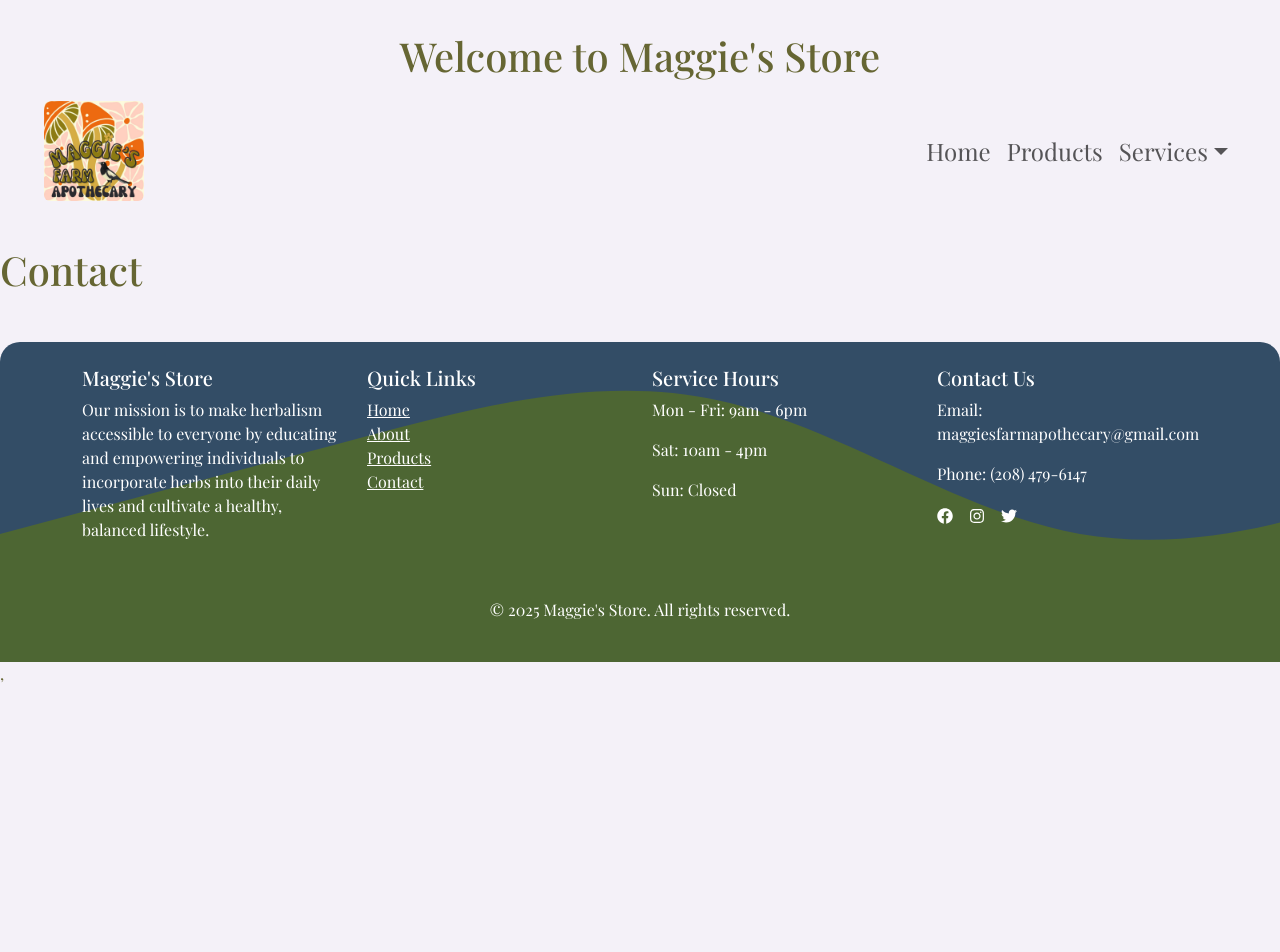
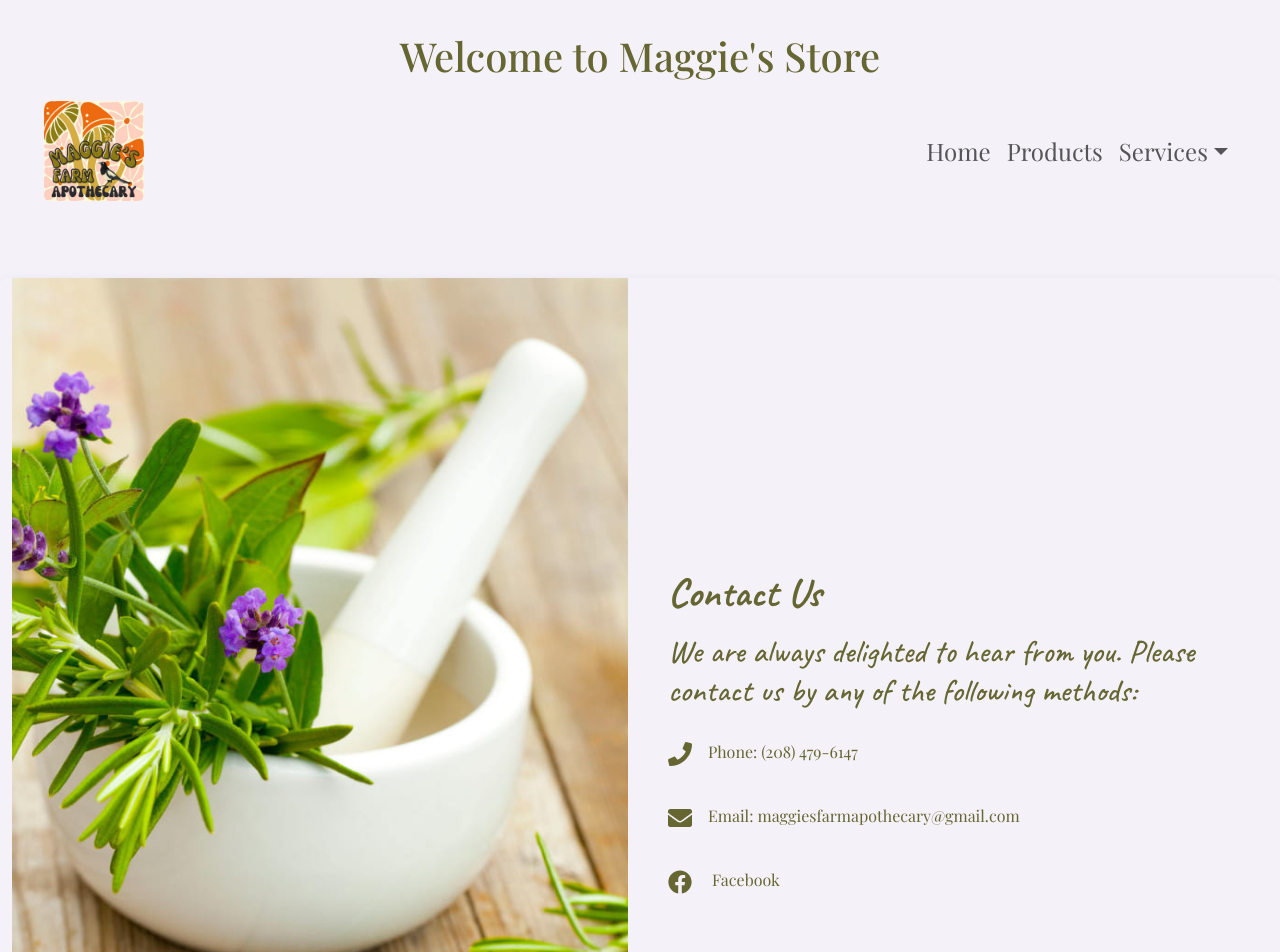
Before and after one commit to ramosmarco95/maggies-farm-apothecary, a React (Vite) app in the folder frontend/: page /maggies-farm-apothecary/contact in a window 1280 px wide. Shown: the top 952 px of the page. Before the commit the page ends 800 px from the top, so only its background shows below. Built offline with nearby package versions, Linux system fonts and the light colour scheme; a web font is replaced by a local one.

Commit message:
Added contact page and .gitignore

```diff
--- a/frontend/src/App.jsx
+++ b/frontend/src/App.jsx
@@ -6,10 +6,12 @@ import "./index.css";
 // pages
 import ProductsPage from "./pages/ProductsPage/ProductsPage.jsx"
 import HomePage from './pages/HomePage/HomePage.jsx';
+import ContactPage from './pages/ContactPage/ContactPage.jsx';
 
 // components
 import Header from './components/Header/Header.jsx';
 import Footer from './components/Footer/Footer.jsx';
+
 
 function App() {
 
@@ -21,7 +23,7 @@ function App() {
       <Routes>
         <Route path="/" element={<HomePage />} />
         <Route path="/about" element={<h1>About</h1>} />
-        <Route path="/contact" element={<h1>Contact</h1>} />
+        <Route path="/contact" element={<ContactPage />} />
         <Route path="/services" element={<h1>Services</h1>} />
         <Route path="/products" element={<ProductsPage />} />
       </Routes>
--- /dev/null
+++ b/frontend/src/pages/ContactPage/ContactPage.css
@@ -0,0 +1,9 @@
+@import url('https://fonts.googleapis.com/css2?family=Caveat:wght@400..700&display=swap');
+
+.caveat{
+    font-family: "Caveat", cursive,  Helvetica, Arial, sans-serif;
+  }
+
+ul li a{
+    color: #666633;
+}
--- /dev/null
+++ b/frontend/src/pages/ContactPage/ContactPage.jsx
@@ -0,0 +1,53 @@
+import './ContactPage.css'
+import contactImg from '../../assets/contact-page.jpg'
+import { FaFacebook, FaHome, FaEnvelope, FaPhone } from 'react-icons/fa';
+
+export default function ContactPage() {
+    return (
+        <section className="container-fluid mt-5 mb-5 rounded shadow">
+            <div className="row align-items-center">
+                <div className="col-md-6 mb-4 mb-md-0">
+                    <img
+                        src={contactImg}
+                        alt="Contact us"
+                        className="img-fluid "
+                    />
+                </div>
+                <div className="col-md-6 ">
+                    <h1 className='caveat m-3 h1 fw-bold'>Contact Us</h1>
+                    <p className='caveat m-3 h2'>
+                        We are always delighted to hear from you. Please contact us by any of the following methods:
+                    </p>
+                    <ul className="list-unstyled ">
+                        <li className="mb-2 ">
+                            <a
+                                href="tel:2084796147"
+                                className='text-decoration-none'
+                            >
+                                <FaPhone size={24} className='m-3' />Phone: (208) 479-6147
+                            </a>
+                        </li>
+                        <li className="mb-2">
+                            <a
+                                href="mailto:maggiesfarmapothecary@gmail.com"
+                                className='text-decoration-none'
+                            >
+                                <FaEnvelope size={24} className='m-3' />Email: maggiesfarmapothecary@gmail.com
+                            </a>
+                        </li>
+                        <li>
+                            <a
+                                href="https://www.facebook.com/profile.php?id=61564097426106"
+                                target="_blank"
+                                rel="noopener noreferrer"
+                                className="text-decoration-none"
+                            >
+                                <FaFacebook size={24} className='m-3' /> Facebook
+                            </a>
+                        </li>
+                    </ul>
+                </div>
+            </div>
+        </section>
+    );
+}
```
Also changed, not shown: frontend/src/assets/contact-page.jpg (added), 1 other file (tests, documents, lock files or other folders).
